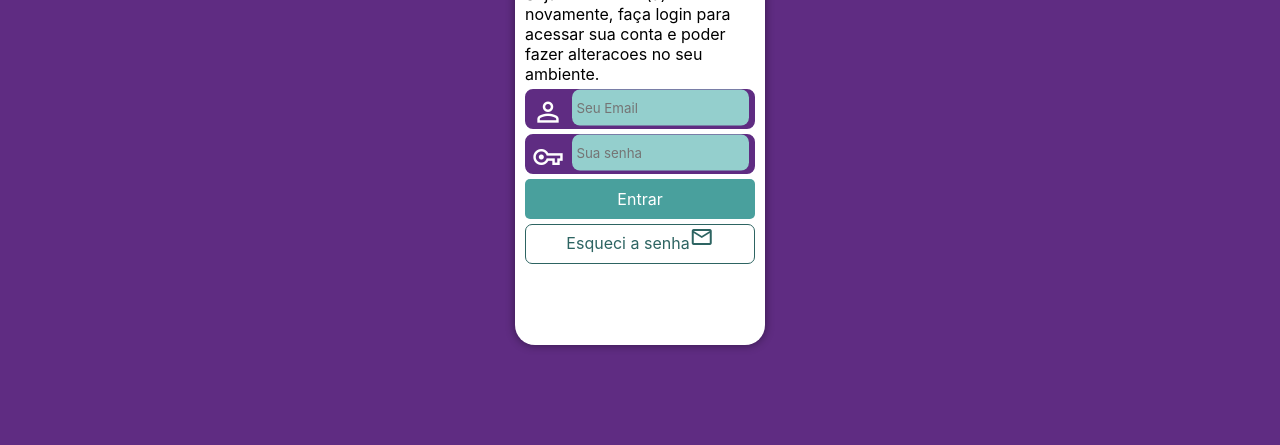
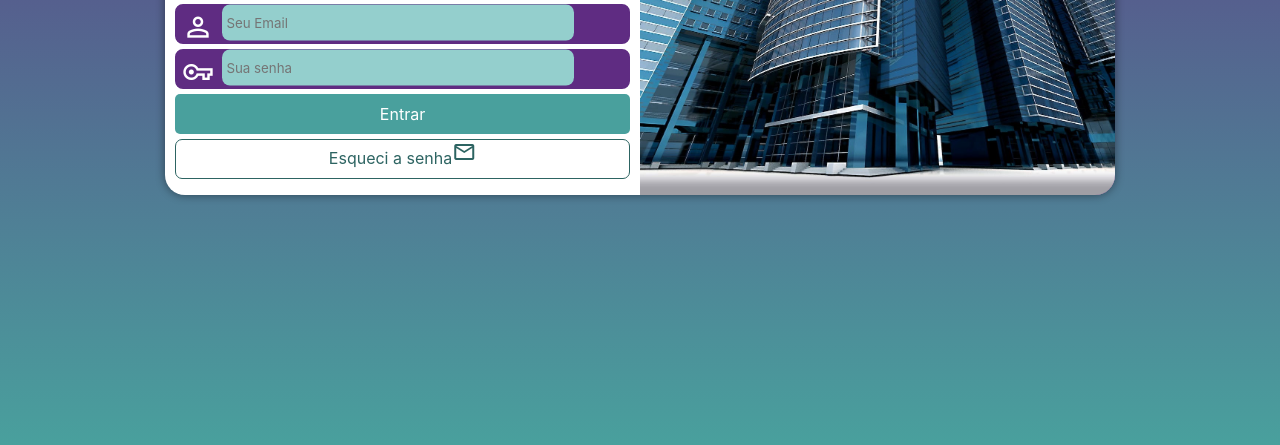
Before and after one commit to ghferrete/projeto-html, a plain HTML site: page projetologin/telalogin.html in a window 1280 px wide. Shown: the part 355-800 px from the top of the page. Drawn offline with nearby package versions, Linux system fonts and the light colour scheme.

Commit message:
Update mideaestilos.css

```diff
--- a/projetologin/estilos/mideaestilos.css
+++ b/projetologin/estilos/mideaestilos.css
@@ -4,7 +4,7 @@ tablets 700px a 920 px
 computador 920px a 1200px
 outtos acima de 1200*/
 
-@midea screen and(min-width: 700px) and (max-width: 992px){
+@midea screen and(min-width: 670px) and (max-width: 900px){
 		body{
 				background-image: linear-gradient(to top, #49a09d, #5f2c82);
 		}
@@ -25,7 +25,7 @@ outtos acima de 1200*/
 				font-size: 0.8em;
 		}
 }
-@media screen and (min-width: 900px) and (max-width:1200px){
+@media screen and (min-width: 900px) and (max-width:5000px){
 		body{
 				background-image: linear-gradient(to top, #49a09d, #5f2c82);
 		}
```
